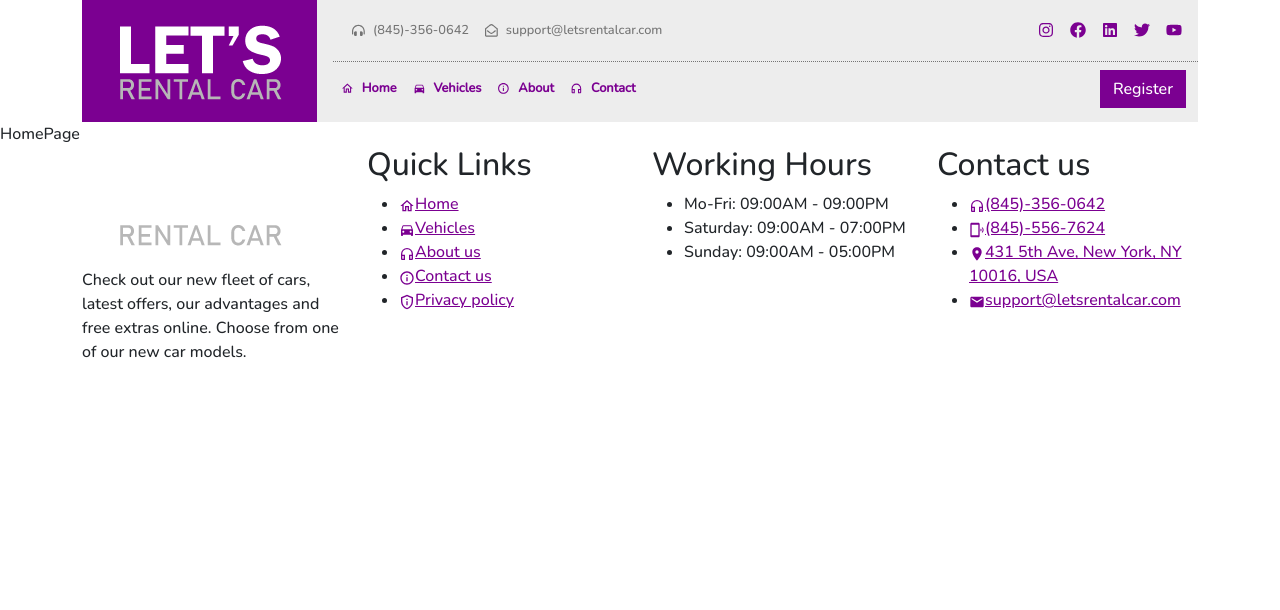
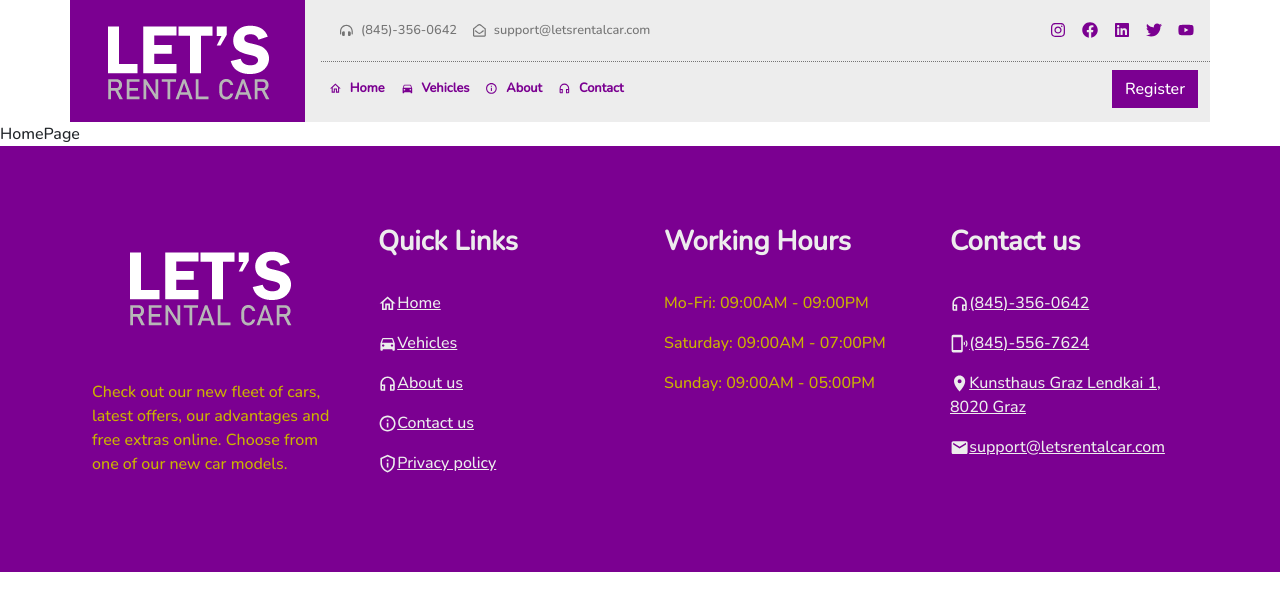
Before and after one commit to meteyildirim/bitproj, a React (Create React App) app in the folder car-rent/: page / in a window 1280 px wide. Shown: the top 610 px of the page. Built offline with nearby package versions, Linux system fonts and the light colour scheme.

Commit message:
all about footer

```diff
--- a/car-rent/src/components/user/common/footer/footer.js
+++ b/car-rent/src/components/user/common/footer/footer.js
@@ -15,8 +15,8 @@ const Footer = () => {
   return (
     <footer className="footer">
       <Container className="container">
-        <Row>
-          <Col md={6} lg={3}>
+        <Row className="g-5">
+          <Col xl={3} lg={6}>
             <Link to="/">
               <img src={logo} alt=""></img>
             </Link>
@@ -25,7 +25,7 @@ const Footer = () => {
               free extras online. Choose from one of our new car models.
             </p>
           </Col>
-          <Col md={6} lg={3}>
+          <Col xl={3} lg={6}>
             <h2>Quick Links</h2>
             <ul>
               <li>
@@ -60,7 +60,7 @@ const Footer = () => {
               </li>
             </ul>
           </Col>
-          <Col md={6} lg={3}>
+          <Col xl={3} lg={6}>
             <h2>Working Hours</h2>
             <ul>
               <li>Mo-Fri: 09:00AM - 09:00PM</li>
@@ -68,7 +68,7 @@ const Footer = () => {
               <li>Sunday: 09:00AM - 05:00PM</li>
             </ul>
           </Col>
-          <Col md={6} lg={3}>
+          <Col xl={3} lg={6}>
             <h2>Contact us</h2>
             <ContactInfo />
           </Col>
--- a/car-rent/src/components/user/common/footer/footer.scss
+++ b/car-rent/src/components/user/common/footer/footer.scss
@@ -1,6 +1,40 @@
 @use "../../../../assets/scss/variables" as v;
 @use "../../../../assets/scss/mixins" as m;
-.footer {
-  .container {
+footer {
+  background-color: v.$color1;
+  padding: 5rem;
+
+  color: v.$color2;
+
+  img {
+    margin-bottom: 2rem;
+  }
+
+  ul {
+    @include m.reset-list();
+    @include m.flexbox($direction: column, $gap: 1rem);
+
+    @media (max-width: 992px) {
+      @include m.flexbox($direction: column, $gap: 1rem, $align-items: center);
+    }
+
+    a {
+      color: v.$color4;
+
+      &:hover {
+        color: v.$color2;
+      }
+
+      svg {
+        font-size: 1.2rem;
+      }
+    }
+  }
+
+  h2 {
+    font-size: 1.7rem;
+    font-weight: 800;
+    margin-bottom: 2rem;
+    color: v.$color4;
   }
 }
--- a/car-rent/src/components/user/common/header/header.js
+++ b/car-rent/src/components/user/common/header/header.js
@@ -9,7 +9,7 @@ import "./header.scss";
 const Header = () => {
   return (
     <>
-      <Container>
+      <Container className="p-0">
         <div className="header">
           <div className="logo">
             <img src={logo} alt={settings.siteName} className="img-fluid" />
--- a/car-rent/src/helpers/settings.js
+++ b/car-rent/src/helpers/settings.js
@@ -5,7 +5,7 @@ export const settings = {
   email: "support@letsrentalcar.com",
   phone1: "(845)-356-0642",
   phone2: "(845)-556-7624",
-  address: "431 5th Ave, New York, NY 10016, USA",
+  address: "Kunsthaus Graz  Lendkai 1, 8020 Graz",
   mapUrl: "https://maps.app.goo.gl/8WX4shwx7rjZhj5G6",
   mapEmbedUrl: "https://www.google.com/maps/embed?pb=!",
 };
```
